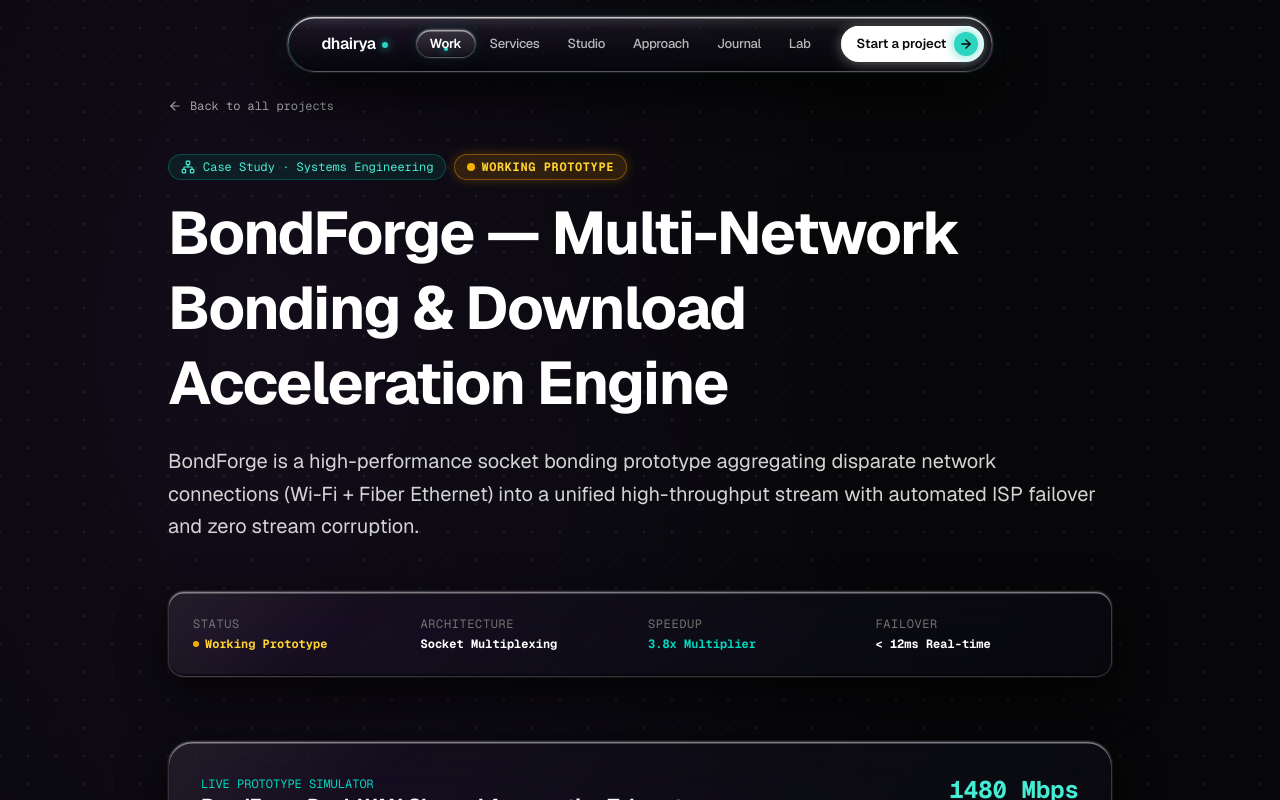
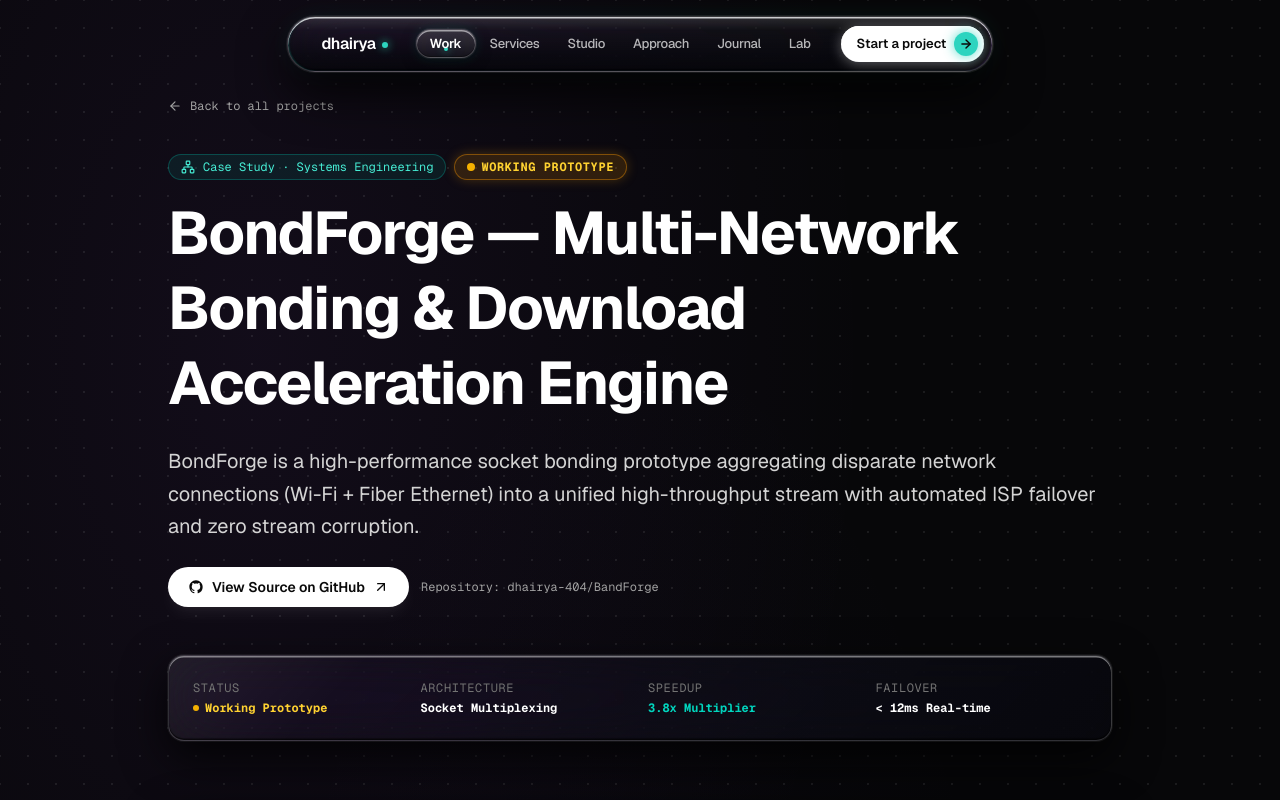
Before and after one commit to dhairya-404/Portfolio, a Next.js app: page /work/multi-network-bonding in a window 1280 px wide. Shown: the top 800 px of the page. Built offline with nearby package versions, Linux system fonts and the light colour scheme.

Commit message:
feat(work): add GitHub repository link for BondForge prototype

```diff
--- a/src/app/page.tsx
+++ b/src/app/page.tsx
@@ -394,6 +394,7 @@ export default function HomePage() {
                   ))}
                 </div>
 
+                <div className="flex flex-wrap items-center gap-3">
                   <Link
                     href="/work/bondforge"
                     className="inline-flex items-center gap-2 px-5 py-2.5 rounded-full bg-white text-neutral-950 font-semibold text-xs sm:text-sm hover:bg-neutral-200 transition-colors cursor-pointer"
@@ -401,6 +402,17 @@ export default function HomePage() {
                     <span>Explore Prototype Case Study</span>
                     <ArrowUpRight className="w-4 h-4" />
                   </Link>
+
+                  <a
+                    href="https://github.com/dhairya-404/BandForge"
+                    target="_blank"
+                    rel="noopener noreferrer"
+                    className="glass-chip inline-flex items-center gap-2 px-4 py-2.5 rounded-full text-xs sm:text-sm text-neutral-300 hover:text-white transition-all cursor-pointer"
+                  >
+                    <GithubIcon className="w-3.5 h-3.5" />
+                    <span>GitHub Repo</span>
+                  </a>
+                </div>
               </div>
 
               {/* Right: Live Interactive Telemetry Preview */}
--- a/src/app/work/multi-network-bonding/page.tsx
+++ b/src/app/work/multi-network-bonding/page.tsx
@@ -2,7 +2,19 @@
 
 import { useState } from "react";
 import Link from "next/link";
-import { ArrowLeft, Network, CheckCircle2 } from "lucide-react";
+import { ArrowLeft, Network, CheckCircle2, ArrowUpRight } from "lucide-react";
+
+function GithubIcon({ className = "w-4 h-4" }: { className?: string }) {
+  return (
+    <svg className={className} fill="currentColor" viewBox="0 0 24 24" aria-hidden="true">
+      <path
+        fillRule="evenodd"
+        d="M12 2C6.477 2 2 6.484 2 12.017c0 4.425 2.865 8.18 6.839 9.504.5.092.682-.217.682-.483 0-.237-.008-.868-.013-1.703-2.782.605-3.369-1.343-3.369-1.343-.454-1.158-1.11-1.466-1.11-1.466-.908-.62.069-.608.069-.608 1.003.07 1.53 1.032 1.53 1.032.892 1.53 2.341 1.088 2.91.832.092-.647.35-1.088.636-1.338-2.22-.253-4.555-1.113-4.555-4.951 0-1.093.39-1.988 1.029-2.688-.103-.253-.446-1.272.098-2.65 0 0 .84-.27 2.75 1.026A9.564 9.564 0 0112 6.844c.85.004 1.705.115 2.504.337 1.909-1.296 2.747-1.027 2.747-1.027.546 1.379.202 2.398.1 2.651.64.7 1.028 1.595 1.028 2.688 0 3.848-2.339 4.695-4.566 4.943.359.309.678.92.678 1.855 0 1.338-.012 2.419-.012 2.747 0 .268.18.58.688.482A10.019 10.019 0 0022 12.017C22 6.484 17.522 2 12 2z"
+        clipRule="evenodd"
+      />
+    </svg>
+  );
+}
 
 export default function MultiNetworkBondingCaseStudy() {
   const [burstCount, setBurstCount] = useState(64);
@@ -45,9 +57,26 @@ export default function MultiNetworkBondingCaseStudy() {
         <h1 className="text-4xl sm:text-5xl md:text-6xl font-bold tracking-tight text-white mb-6 leading-tight">
           BondForge — Multi-Network Bonding & Download Acceleration Engine
         </h1>
-        <p className="text-lg sm:text-xl text-neutral-300 leading-relaxed font-normal">
+        <p className="text-lg sm:text-xl text-neutral-300 leading-relaxed font-normal mb-6">
           BondForge is a high-performance socket bonding prototype aggregating disparate network connections (Wi-Fi + Fiber Ethernet) into a unified high-throughput stream with automated ISP failover and zero stream corruption.
         </p>
+
+        {/* GitHub Repository CTA */}
+        <div className="flex flex-wrap items-center gap-3">
+          <a
+            href="https://github.com/dhairya-404/BandForge"
+            target="_blank"
+            rel="noopener noreferrer"
+            className="inline-flex items-center gap-2 px-5 py-2.5 rounded-full bg-white text-neutral-950 font-semibold text-xs sm:text-sm hover:bg-neutral-200 transition-colors cursor-pointer shadow-lg shadow-white/5"
+          >
+            <GithubIcon className="w-4 h-4" />
+            <span>View Source on GitHub</span>
+            <ArrowUpRight className="w-4 h-4" />
+          </a>
+          <span className="text-xs font-mono text-neutral-400">
+            Repository: dhairya-404/BandForge
+          </span>
+        </div>
       </div>
 
       {/* Metadata Pill Grid */}
--- a/src/app/work/page.tsx
+++ b/src/app/work/page.tsx
@@ -84,6 +84,7 @@ const PROJECTS: Project[] = [
     ],
     caseStudyAvailable: true,
     isPrototype: true,
+    githubUrl: "https://github.com/dhairya-404/BandForge",
   },
   {
     slug: "ml-inference-engine",
--- a/src/components/WorkSection.tsx
+++ b/src/components/WorkSection.tsx
@@ -38,6 +38,7 @@ export function WorkSection() {
         { value: "+340%", label: "throughput gain" },
       ],
       status: "Working Prototype",
+      githubUrl: "https://github.com/dhairya-404/BandForge",
     },
     {
       id: "php-ml-system",
```
Lines whose indentation alone changed are shown as unchanged.
